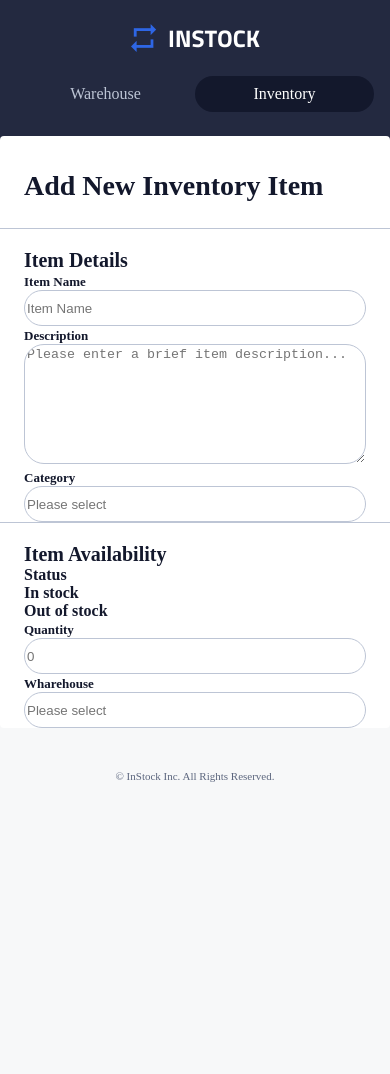
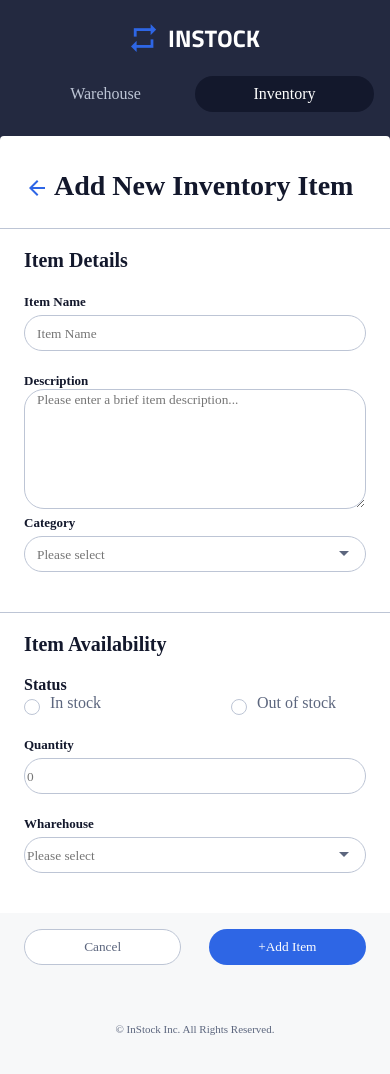
Before and after one commit to sunshineagoo17/group-four-instock, a React (Create React App) app: page /inventory/add-new-inventory in a window 390 px wide. Shown: the top 1074 px of the page. Before the commit the page ends 844 px from the top, so only its background shows below. Built offline with nearby package versions, Linux system fonts and the light colour scheme; a web font is replaced by a local one.

Commit message:
tablet size done

```diff
--- a/src/components/AddInventory/AddInventory.jsx
+++ b/src/components/AddInventory/AddInventory.jsx
@@ -1,41 +1,60 @@
 import React from 'react'
 import './AddInventory.scss';
+import arrowDrop from '../../assets/images/arrow_drop_down-24px.svg';
+import ArrowBack from '../../assets/images/arrow_back-24px.svg';
 
 function AddInventory() {
   return (
     <div className='inventory-add'>
            <div className='inventory-add-header list-padding-side'>
+            <img src={ArrowBack}></img>
               <h1 className='inventory-add-header__title txt-header txt-black'>Add New Inventory Item</h1>
            </div>
-        <div className='forms-containers'>
+        <div className='inventory-add-form__container'>
            <form className='inventory-add-form__one inventory-add-form' action="">
                <h2 className='inventory-add-title'>Item Details</h2>
                <label className='inventory-add-label'>Item Name</label><br />
-            <input className='inventory-add-input' type="text" placeholder='Item Name' /><br />
+               <input className='inventory-add-input' type="text" placeholder='   Item Name' /><br />
                <label className='inventory-add-label' >Description</label><br />
-            <textarea className='inventory-add-textarea' placeholder='Please enter a brief item description...'></textarea><br />
+               <textarea className='inventory-add-textarea' placeholder='   Please enter a brief item description...'></textarea><br />
                <label className='inventory-add-label'>Category</label><br />
-            <input className='inventory-add-input' type="text" placeholder='Please select' />
+               <div className='inventory-add-icon__container'>
+                <img src={arrowDrop}></img>
+               <input className='inventory-add-input' type="text" placeholder='   Please select' />
+               </div>
            </form>
 
 
             <form className='inventory-add-form__two inventory-add-form' action="">
                 <h2 className='inventory-add-title'>Item Availability</h2>
                 <div>Status</div>
+                <div className='status-inventory-add'>
+                   <div className='inventory-oval-container'>
                      <div className='oval'></div>
-            <div>In stock</div>
+                     <div className='inventory-add-status'>In stock</div>
+                  </div>
+                   <div className='inventory-oval-container'>
                        <div className='oval'></div>
-            <div>Out of stock</div>
+                        <div className='inventory-add-status'>Out of stock</div>
+                   </div>
+                </div>
+
 
                 <label className='inventory-add-label'>Quantity</label><br />
                 <input className='inventory-add-input' placeholder='0'></input><br />
-
                 <label className='inventory-add-label'>Wharehouse</label><br />
+                <div className='inventory-add-icon__container'>
+                <img src={arrowDrop}></img>
                 <input className='inventory-add-input' placeholder='Please select'></input>
-
-
+                </div>
           </form>
           </div>
+        <div className='inventory-add-button__container'>
+            <button className='inventory-add-button inventory-add-button__one'>Cancel</button>
+            <button className='inventory-add-button inventory-add-button__two'>+Add Item</button>
+
+        </div>
+
     </div>
   )
 }
--- a/src/components/AddInventory/AddInventory.scss
+++ b/src/components/AddInventory/AddInventory.scss
@@ -7,12 +7,18 @@
   font-family: $defaultFont;
 }
 .inventory-add-header{
-background-color: $pri-white;
-  display: flex;
-  flex-wrap: wrap;
+  background-color: $pri-white;
+  padding-left: 30px;
+  font-size: 32px;
   border-bottom: 1px solid $sec-cloud;
   gap: sizeIncrement(4);
   @include padding(bottom, sizeIncrement(6));
+  img{
+    position: absolute;
+    left: 25px;
+    margin-top: 8px;
+    cursor: pointer;
+  }
 
   @include for-tablet {
     flex-wrap: nowrap;
@@ -20,6 +26,7 @@ background-color: $pri-white;
   }
   &__title {
     flex-grow: 1;
+    margin-left: 30px;
   }
 }
 
@@ -27,29 +34,148 @@ background-color: $pri-white;
 .inventory-add-form{
     padding-left: 24px;
     padding-right: 24px;
+    padding-bottom: 20px;
     color: $pri-black;
     font-weight: 600;
+    @include for-tablet{
+        width: 100%;
+        padding-bottom: 0;
+        margin-bottom: 30px;
+        margin-top: 20px;
+    }
+    &__one{
+        @include for-tablet{
+            :last-child{
+                margin-bottom: 2px;
+            }
+        }
+    }
     &__two{
         border-top: 1px solid $sec-cloud;
+        @include for-tablet{
+            border-top: none;
+            border-left: 1px solid $sec-cloud;
+        }
+    }
+    &__container{
+        @include for-tablet{
+           display: flex;
+           width: 100%;
+        }
     }
 }
 .inventory-add-title{
  font-size: 20px;
  font-weight: 600;
  margin-top: 20px;
+ margin-bottom: 20px;
+ @include for-tablet{
+    font-size: 24px;
+ }
 }
 .inventory-add-label{
     font-size: 13px;
+    @include for-tablet{
+      font-size: 14px;
+    }
 }
 .inventory-add-input{
     width: 100%;
     height: 36px;
     border-radius: 20px;
     border: 1px solid $sec-cloud;
+    margin-bottom: 20px;
+    margin-top: 5px;
+    @include for-tablet{
+        margin-bottom: 30px;
+        margin-top: 5px;
+        height: 38px;
+    }
 }
 .inventory-add-textarea{
     width: 100%;
     height: 120px;
     border-radius: 20px;
     border: 1px solid $sec-cloud;
+    @include for-tablet{
+        margin-bottom: 30px;
+    }
 }
+.inventory-add-icon__container{
+    position: relative;
+    img{
+        position: absolute;
+        right: 10px;
+        top: 10px;
+        cursor: pointer;
+    }
+
+}
+
+.status-inventory-add{
+    display: flex;
+    justify-content: space-between;
+    margin-bottom: 20px;
+    @include for-tablet{
+        margin-bottom: 30px;
+    }
+}
+
+.inventory-add-status{
+    font-weight: 400;
+    color: $sec-slate;
+    margin-right: 30px;
+}
+.inventory-oval-container{
+    display: flex;
+}
+
+.oval {
+    width: 16px;
+    height: 16px;
+    border: 1px solid #BDC5D5;
+    border-radius: 50%;
+    margin-right: 10px;
+    margin-top: 5px;
+}
+.inventory-add-button__container{
+    display: flex;
+    justify-content: space-between;
+    align-items: center;
+    width: 100%;
+    height: 68px;
+    padding-left: 24px;
+    padding-right: 24px;
+    background-color: $bg-grey;
+    @include for-tablet{
+        justify-content: flex-end;
+
+    }
+}
+.inventory-add-button{
+    width: 46%;
+    height: 36px;
+    border-radius: 20px;
+    border: 1px;
+    font-family: $defaultFont;
+    &__one{
+        background-color:$pri-white;
+        color: $sec-slate;
+        border: 1px solid $sec-cloud;
+        @include for-tablet{
+            width: 72px;
+            margin-right: 20px;
+        }
+    }
+    &__two{
+        background-color: $pri-indigo;
+        color: $pri-white;
+        @include for-tablet{
+            width: 98px;
+        }
+    }
+
+}
+::placeholder{
+    font-family: $defaultFont;
+}
--- a/src/components/Header/Header.scss
+++ b/src/components/Header/Header.scss
@@ -4,8 +4,6 @@ header {
   width: 100%;
   background-color: $bg-graphite;
   height: toRem(136);
-
-
   @include for-tablet{
     height: toRem(92);
   }
--- a/src/components/InventoryList/InventoryList.jsx
+++ b/src/components/InventoryList/InventoryList.jsx
@@ -1,11 +1,11 @@
 import InventoryListRow from '../InventoryListRow/InventoryListRow';
 import './InventoryList.scss';
-import { useNavigate } from 'react-router-dom';
+import { Link } from 'react-router-dom';
 import sortIcon from '../../assets/images/sort-24px.svg';
 
 
 const InventoryList = ({inventoryList}) => {
-  const navigate =useNavigate();
+
 
 
   return (
@@ -18,8 +18,8 @@ const InventoryList = ({inventoryList}) => {
           className='inventory-list-header__search input txt-m txt-black'
           placeholder='Search...'
         />
-        <button className='inventory-list-header__add-btn btn txt-section' onClick={() =>navigate('add-new-inventory')}>
-          + Add New Item
+        <button className='inventory-list-header__add-btn btn txt-section'>
+          < Link   to='add-new-inventory'>+ Add New Item</Link>
         </button>
       </div>
       <div className="divider hide-tablet"></div>
```
Also changed, not shown: 2 other files (tests, documents, lock files or other folders). Lines whose indentation alone changed are shown as unchanged.
